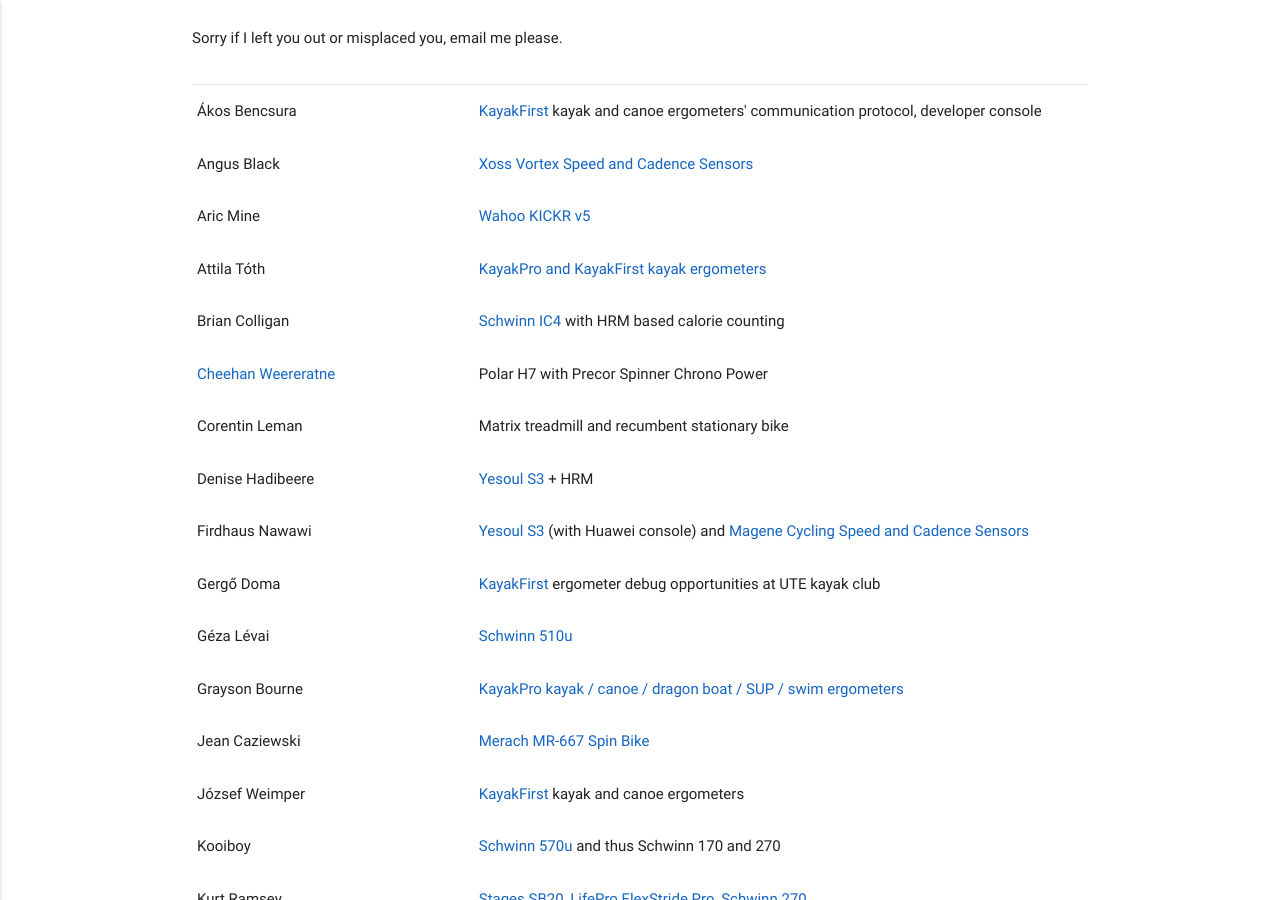
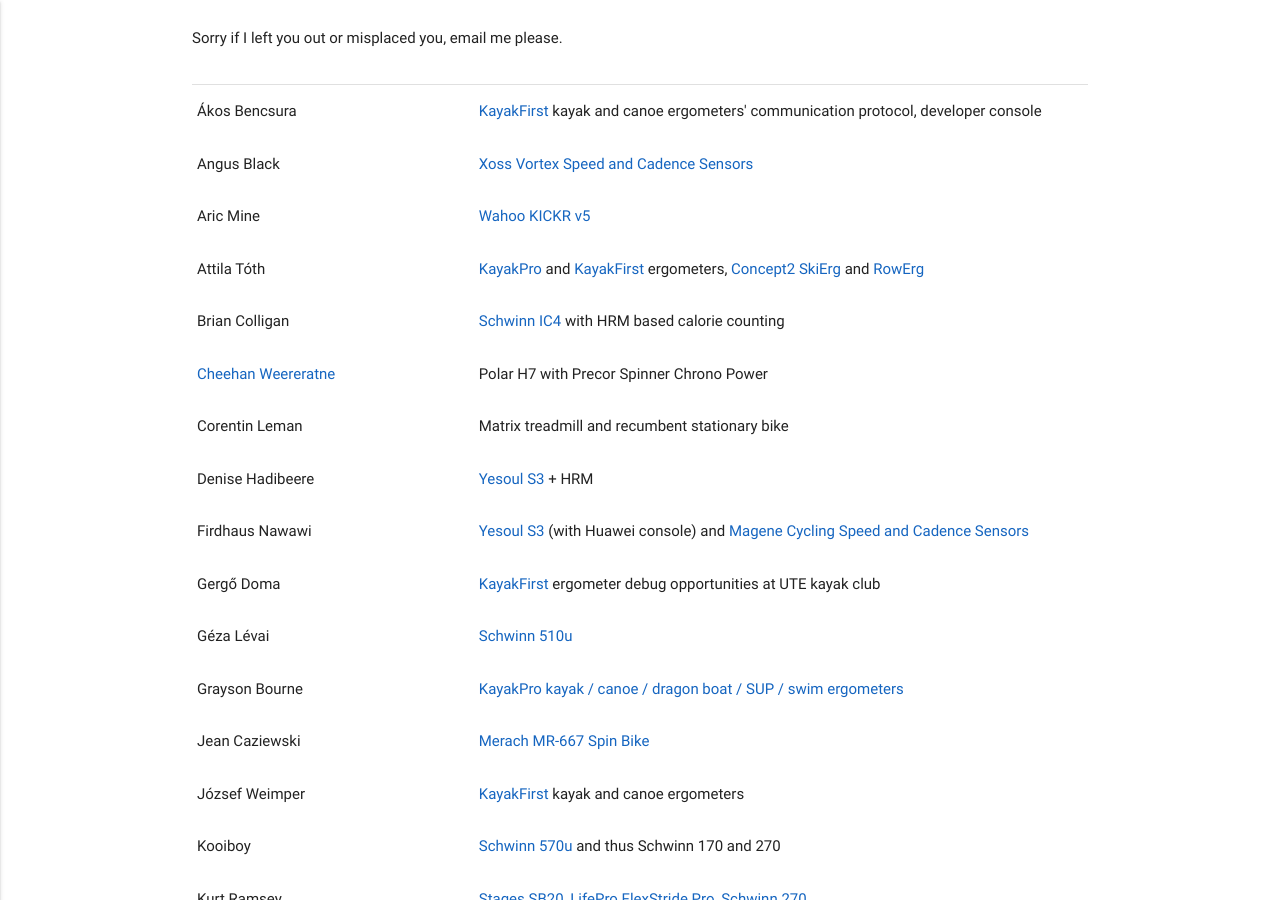
Before and after one commit to TrackMyIndoorWorkout/TrackMyIndoorWorkout.github.io, a Jekyll site: the page built from attributions.md, in a window 1280 px wide and 900 px high, scrolled down 1128 px. Built offline with Jekyll 4.4.1, drawn with Linux system fonts in a browser that asks for light colours.

Commit message:
Correct Ati's attribution section with links (was one big KayakPro link)

```diff
--- a/attributions.md
+++ b/attributions.md
@@ -28,7 +28,12 @@ permalink: /attributions/
         </tr>
         <tr>
           <td>Attila Tóth</td>
-          <td><a href="{{ site.kayakpro_site_url }}">KayakPro and KayakFirst kayak ergometers</a></td>
+          <td>
+            <a href="{{ site.kayakpro_site_url }}">KayakPro</a> and
+            <a href="{{ site.kayak_first_url }}">KayakFirst</a> ergometers,
+            <a href="{{ site.concept2_skierg_url }}">Concept2 SkiErg</a> and
+            <a href="{{ site.concept2_rowerg_url }}">RowErg</a>
+          </td>
         </tr>
         <tr>
           <td>Brian Colligan</td>
```
